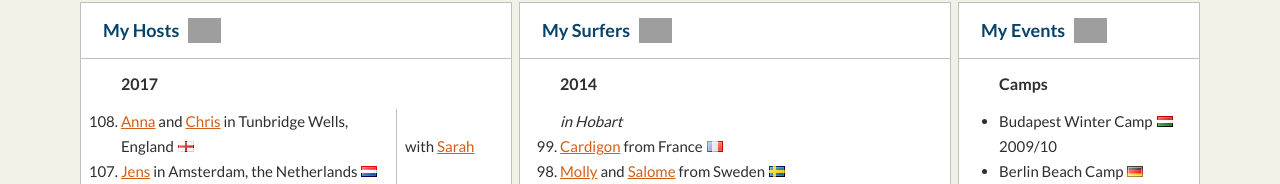
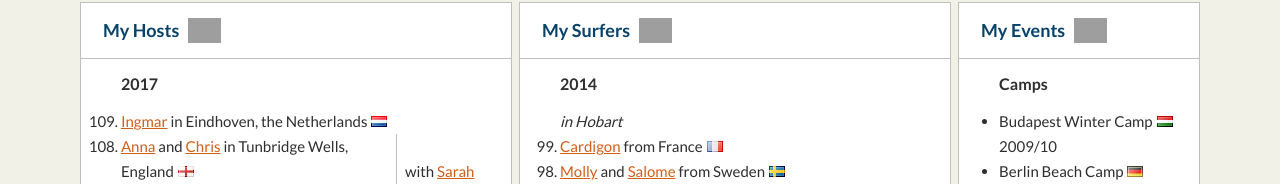
Before and after one commit to neasey/neasey.github.io, a plain HTML site: page index.html in a window 1280 px wide. Shown: the part 240-424 px from the top of the page. Drawn offline with Linux system fonts and the light colour scheme; grey boxes are pictures that could not be loaded.

Commit message:
Add files via upload

```diff
--- a/index.html
+++ b/index.html
@@ -137,6 +137,7 @@
 						<head3>
 							2017
 						</head3><br>
+						<li><a href="https://www.couchsurfing.com/people/ingmar-nieuweboer">Ingmar</a> in Eindhoven, the Netherlands <img src="images/flags/nl.png"></li>
 						<travel1>
 							<li><a href="https://www.couchsurfing.com/people/angiebo">Anna</a> and <a href="https://www.couchsurfing.com/people/metty9">Chris</a> in Tunbridge Wells, England <img src="images/flags/eng.png"></li>
 							<li><a href="https://www.couchsurfing.com/people/intellijens">Jens</a> in Amsterdam, the Netherlands <img src="images/flags/nl.png"></li>
```
